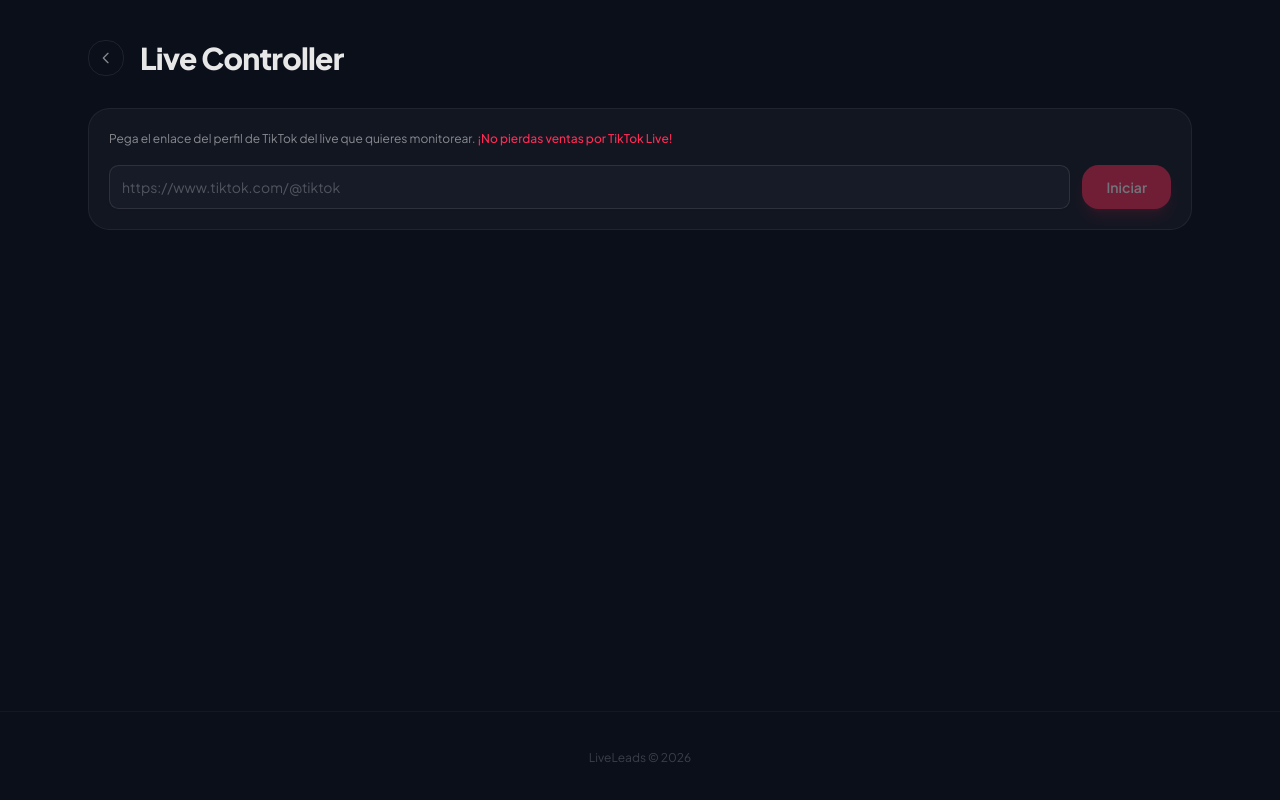
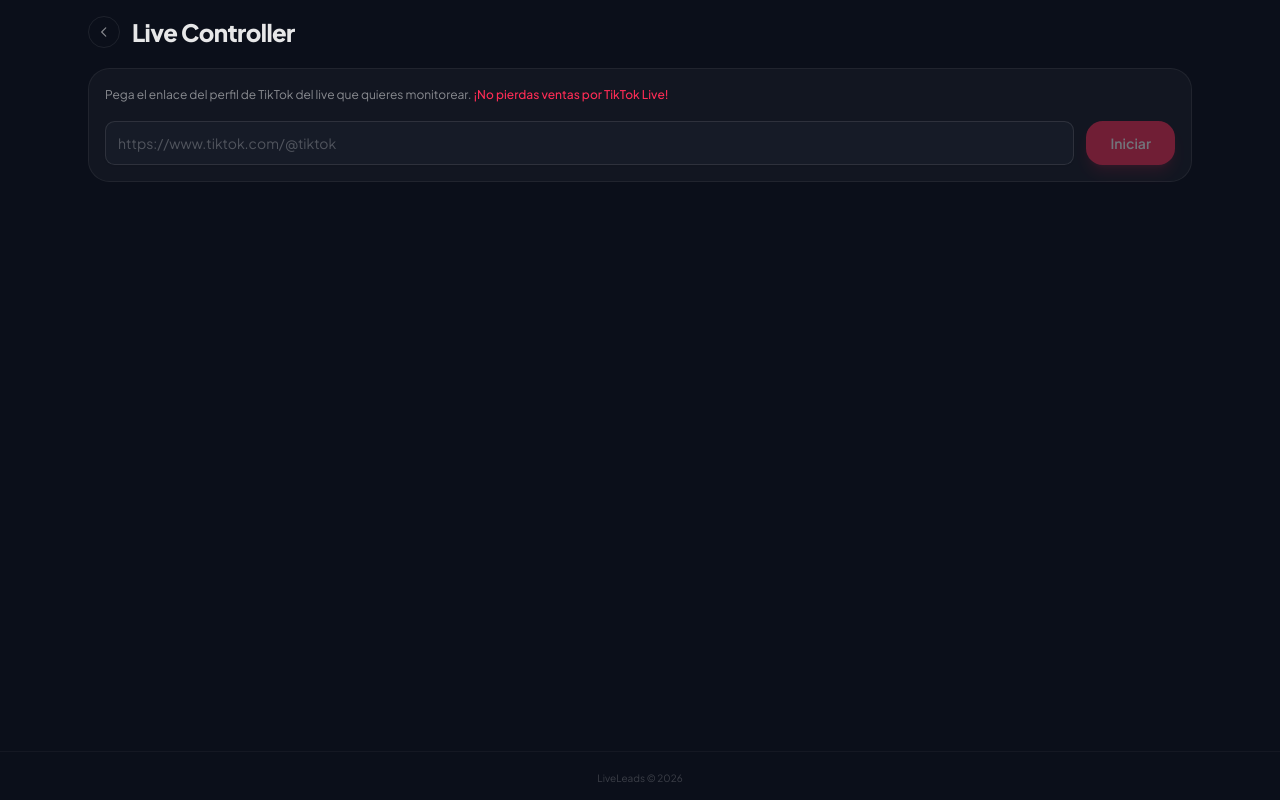
Before and after one commit to SamuelMauricioL/vende-en-one-web, a Next.js app: page /app in a window 1280 px wide. Built offline with nearby package versions, Linux system fonts and the light colour scheme; no server answers.

Commit message:
fix: full-height layout with internal scroll per card

```diff
--- a/src/app/app/page.tsx
+++ b/src/app/app/page.tsx
@@ -10,19 +10,19 @@ export default function AppPage() {
 
   return (
     <I18nProvider>
-      <div className="min-h-screen flex flex-col" style={{ backgroundColor: "#0b0f1a" }}>
-        <main className="flex-1">
-          <div className="max-w-6xl mx-auto px-4 sm:px-6 pt-10 pb-12">
-            {/* Header with back button and mobile stop button */}
-            <div className="mb-8 flex items-center gap-4">
+      <div className="h-dvh flex flex-col" style={{ backgroundColor: "#0b0f1a" }}>
+        <main className="flex-1 flex flex-col min-h-0">
+          <div className="max-w-6xl w-full mx-auto px-4 sm:px-6 pt-4 pb-2 shrink-0">
+            {/* Header */}
+            <div className="flex items-center gap-3 mb-3">
               <a
                 href="/"
-                className="flex items-center justify-center w-9 h-9 rounded-xl transition-all duration-200 hover:bg-white/5 active:scale-95"
+                className="flex items-center justify-center w-8 h-8 rounded-xl transition-all duration-200 hover:bg-white/5 active:scale-95"
                 style={{ border: "1px solid rgba(255,255,255,0.08)" }}
                 aria-label="Volver"
               >
                 <svg
-                  className="w-4 h-4 text-white/50"
+                  className="w-3.5 h-3.5 text-white/50"
                   fill="none"
                   viewBox="0 0 24 24"
                   stroke="currentColor"
@@ -31,7 +31,7 @@ export default function AppPage() {
                   <path strokeLinecap="round" strokeLinejoin="round" d="M15 19l-7-7 7-7" />
                 </svg>
               </a>
-              <h1 className="text-2xl sm:text-3xl font-extrabold text-white/90 tracking-tight flex-1">
+              <h1 className="text-xl sm:text-2xl font-extrabold text-white/90 tracking-tight flex-1">
                 Live Controller
               </h1>
               {controllerRef.current?.active && (
@@ -39,21 +39,22 @@ export default function AppPage() {
                   type="button"
                   onClick={() => controllerRef.current?.handleStop()}
                   disabled={controllerRef.current?.loading}
-                  className="md:hidden h-9 px-4 border border-white/20 text-white/70 hover:bg-white/10 rounded-lg text-xs font-medium transition-colors disabled:opacity-40"
+                  className="md:hidden h-8 px-3 border border-white/20 text-white/70 hover:bg-white/10 rounded-lg text-xs font-medium transition-colors disabled:opacity-40"
                 >
                   {controllerRef.current?.loading ? "Deteniendo..." : "Detener"}
                 </button>
               )}
             </div>
+          </div>
 
+          <div className="flex-1 min-h-0 px-4 sm:px-6 pb-4 max-w-6xl w-full mx-auto">
             <LiveController ref={controllerRef} />
           </div>
         </main>
 
-        {/* Simple footer */}
-        <footer className="border-t border-white/[0.04] py-8">
+        <footer className="border-t border-white/[0.04] py-3 shrink-0">
           <div className="max-w-6xl mx-auto px-4 sm:px-6 text-center">
-            <span className="text-xs text-white/20">
+            <span className="text-[10px] text-white/20">
               LiveLeads &copy; {new Date().getFullYear()}
             </span>
           </div>
--- a/src/components/live-chat.tsx
+++ b/src/components/live-chat.tsx
@@ -72,8 +72,8 @@ export function LiveChat({ sessionId, selectedUserIds }: LiveChatProps) {
   }, [filtered?.length]);
 
   return (
-    <div className="flex flex-col h-full">
-      <div className="flex items-center justify-between mb-3">
+    <div className="flex flex-col h-full min-h-0">
+      <div className="flex items-center justify-between mb-3 shrink-0">
         <h3 className="text-sm font-semibold text-white/80">
           Chat en vivo
           {isFiltered && (
@@ -88,7 +88,7 @@ export function LiveChat({ sessionId, selectedUserIds }: LiveChatProps) {
         </div>
       </div>
 
-      <div ref={chatContainerRef} className="flex-1 overflow-y-auto space-y-2 max-h-[520px] pr-1 scroll-smooth">
+      <div ref={chatContainerRef} className="flex-1 overflow-y-auto space-y-2 min-h-0 pr-1 scroll-smooth">
         {!filtered || filtered.length === 0 ? (
           <p className="text-sm text-white/30 text-center py-12">
             {connected
--- a/src/components/live-controller.tsx
+++ b/src/components/live-controller.tsx
@@ -155,10 +155,10 @@ export const LiveController = forwardRef<LiveControllerHandle, {}>((_props, ref)
   const extracted = input.trim() ? extractUsername(input.trim()) : null;
 
   return (
-    <div className="space-y-5">
+    <div className="space-y-4 h-full flex flex-col min-h-0">
       {/* Form */}
       <div
-        className={`rounded-2xl p-5 ${activeSessionId ? "max-md:hidden" : ""}`}
+        className={`rounded-2xl p-4 shrink-0 ${activeSessionId ? "max-md:hidden" : ""}`}
         style={{
           background: "rgba(255,255,255,0.03)",
           border: "1px solid rgba(255,255,255,0.06)",
@@ -227,8 +227,8 @@ export const LiveController = forwardRef<LiveControllerHandle, {}>((_props, ref)
 
       {/* Live panels */}
       {activeSessionId && (
-        <div className="grid grid-cols-1 lg:grid-cols-5 gap-5">
-          <div className="lg:col-span-2 rounded-2xl p-4" style={{ background: "rgba(255,255,255,0.03)", border: "1px solid rgba(255,255,255,0.06)" }}>
+        <div className="grid grid-cols-1 lg:grid-cols-5 gap-4 flex-1 min-h-0">
+          <div className="lg:col-span-2 rounded-2xl p-4 flex flex-col min-h-0 overflow-hidden" style={{ background: "rgba(255,255,255,0.03)", border: "1px solid rgba(255,255,255,0.06)" }}>
             <TopUsers
               sessionId={activeSessionId}
               selectedUserIds={selectedUserIds}
@@ -236,7 +236,7 @@ export const LiveController = forwardRef<LiveControllerHandle, {}>((_props, ref)
               maxMobileItems={5}
             />
           </div>
-          <div className="lg:col-span-3 lg:order-last rounded-2xl p-4" style={{ background: "rgba(255,255,255,0.03)", border: "1px solid rgba(255,255,255,0.06)" }}>
+          <div className="lg:col-span-3 lg:order-last rounded-2xl p-4 flex flex-col min-h-0 overflow-hidden" style={{ background: "rgba(255,255,255,0.03)", border: "1px solid rgba(255,255,255,0.06)" }}>
             <LiveChat sessionId={activeSessionId} selectedUserIds={selectedUserIds} />
           </div>
         </div>
--- a/src/components/top-users.tsx
+++ b/src/components/top-users.tsx
@@ -258,9 +258,9 @@ export function TopUsers({ sessionId, selectedUserIds, onToggleUser, maxMobileIt
   }, []);
 
   return (
-    <div className="flex flex-col h-full">
+    <div className="flex flex-col h-full min-h-0">
       {/* Header */}
-      <div className="flex items-center justify-between mb-4">
+      <div className="flex items-center justify-between mb-3 shrink-0">
         <h3 className="text-sm font-semibold text-white/80">Leads en vivo</h3>
         <div className="flex items-center gap-2">
           <span className={`w-2 h-2 rounded-full ${connected ? "bg-green-500 shadow-[0_0_6px_rgba(34,197,94,0.6)]" : "bg-red-500"}`} />
@@ -321,7 +321,7 @@ export function TopUsers({ sessionId, selectedUserIds, onToggleUser, maxMobileIt
       </div>
 
       {/* User list */}
-      <div className="flex-1 overflow-y-auto space-y-1.5 max-h-[420px] pr-1">
+      <div className="flex-1 overflow-y-auto space-y-1.5 min-h-0 pr-1">
         {!enriched || enriched.length === 0 ? (
           <p className="text-sm text-white/30 text-center py-12">
             {connected ? "Esperando mensajes..." : "Conectando..."}
```
